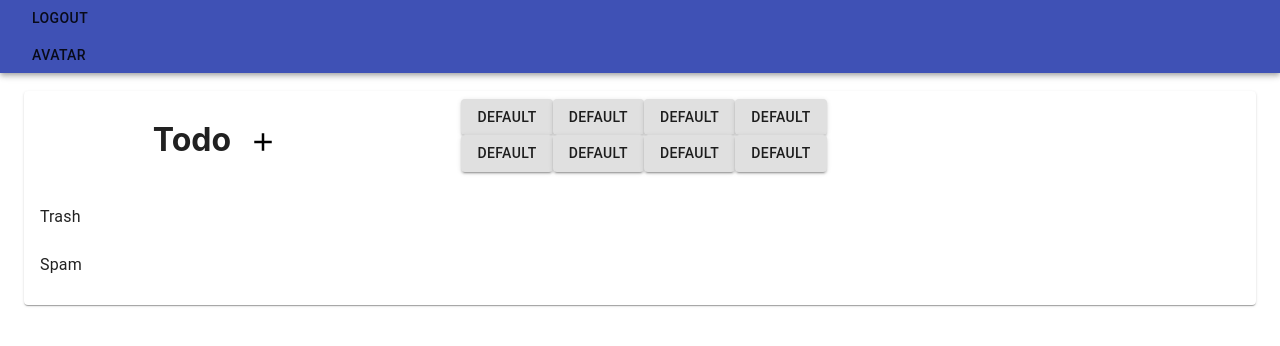
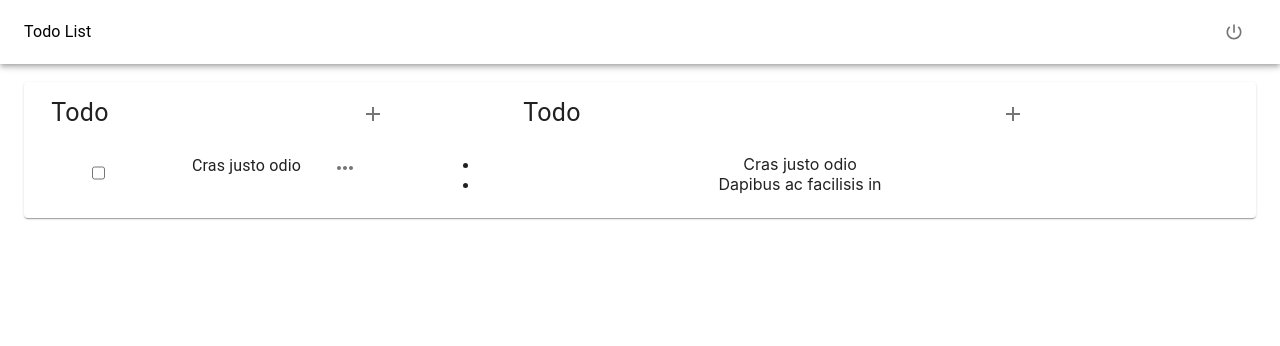
Before and after one commit to 901kartikas/todo-frontend, a React (Create React App) app: page / in a window 1280 px wide. Shown: the top 346 px of the page. Built offline with nearby package versions, Linux system fonts and the light colour scheme.

Commit message:
ok
update

```diff
--- a/src/Component/AddTodo.js
+++ b/src/Component/AddTodo.js
@@ -1,59 +1,98 @@
-import React from 'react';
+import React, { useState } from 'react';
 import { makeStyles } from '@material-ui/core/styles';
-import { Paper, Grid, Tooltip, List, Button, ListItem, ListItemText} from '@material-ui/core';
+import { Paper, Grid, Typography, IconButton, Button } from '@material-ui/core';
 import ShowTodo from './ShowTodo'
 import AddIcon from '@material-ui/icons/Add';
+import { ListGroup, ListGroupItem, Modal, ModalHeader, ModalBody, ModalFooter, Form, FormGroup, Label, Input } from 'reactstrap';
+import ModalEdit from './modalEdit'
 
 const useStyles = makeStyles((theme) => ({
-  fab: {
-    margin: theme.spacing(2),
-
-  },
   btn: {
     borderRadius: 40,
   },
   title: {
     flexDirection: 'row',
   },
-  garis:{
+  garis: {
+    border: 10,
+  },
+  menu: {
+    marginLeft: "60%",
+  },
+  typo: {
+    fontSize: "25px",
 
   },
+  btnEdit: {
+    margin: "2%",
+  },
+  btnCheck: {
+    marginRight: "10%",
+    marginLeft: "5%"
+  },
+  list1: {
+    display: "flex",
+    marginLeft: 10,
+
+  },
+  text: {
+    marginLeft: "15%"
+  },
+
 }));
 
-function ListItemLink(props) {
-  return <ListItem button component="a" {...props} />;
-}
 
-export default function SimplePaper() {
+export default function SimplePaper(props) {
   const classes = useStyles();
+  const {
+    className,
+  } = props;
+
+  const [modal, setModal] = useState(false);
+
+  const toggle = () => setModal(!modal);
+
 
   return (
 
-    <Paper   >
+    <Paper>
       <Grid container spacing={2}>
         <Grid item xs={4} >
           <div className={classes.title}>
-            <h1>Todo
-              <Tooltip title="Add" aria-label="add">
-                <Button className={classes.btn}>
-                  <AddIcon style={{ fontSize: 30, color: "#000" }} />
-                </Button>
-              </Tooltip>
-            </h1>
+            <Typography className={classes.typo}>Todo
+              {/* Button untuk modal */}
+              <IconButton className={classes.menu} onClick={toggle}><AddIcon /></IconButton >
+            </Typography>
+            <Modal isOpen={modal} toggle={toggle} className={className}>
+              <ModalHeader toggle={toggle}>Judul Todo </ModalHeader>
+              <ModalBody>
+                <FormGroup>
+                  <Input type="textarea" name="text" id="exampleText" />
+                </FormGroup>
+              </ModalBody>
+              <ModalFooter>
+                <Button color="primary" onClick={toggle}>Save</Button>
+                <Button color="secondary" onClick={toggle}>Cancel</Button>
+              </ModalFooter>
+            </Modal>
           </div>
-          <List component="nav" aria-label="secondary mailbox folders">
-            <ListItem button className={classes.garis}>
-              <ListItemText primary="Trash" />
-            </ListItem>
-            <ListItemLink href="#simple-list">
-              <ListItemText primary="Spam" />
-            </ListItemLink>
-          </List>
+
+          {/* list */}
+          <ListGroup>
+            <ListGroupItem className={classes.list1}>
+             <Input type="checkbox" name="check" id="exampleCheck" className={classes.btnCheck}/>
+              <Typography className={classes.text}>
+                Cras justo odio
+                </Typography>
+              <ModalEdit  />
+
+            </ListGroupItem>
+         </ListGroup>
         </Grid>
-        <Grid item xs={8}   >
-          <ShowTodo />
+          <Grid item xs={8}>
+            <ShowTodo />
+          </Grid>
         </Grid>
-      </Grid>
     </Paper>
 
 
--- a/src/Component/ShowTodo.js
+++ b/src/Component/ShowTodo.js
@@ -1,29 +1,56 @@
-import React from 'react';
+import React , {useState} from 'react';
 import { makeStyles } from '@material-ui/core/styles';
-import {Paper, Grid, Button} from '@material-ui/core';
+import {Paper, Grid, Typography,Button, IconButton} from '@material-ui/core';
+import { ListGroup, ListGroupItem, Modal,  ModalHeader, ModalBody, ModalFooter } from 'reactstrap';
+import AddIcon from '@material-ui/icons/Add';
 
 const useStyles = makeStyles({
   page:{
     flexDirection:'column'
+  },
+  menu:{
+    marginLeft: "60%",
+  },
+  typo:{
+    fontSize:"25px",
+
   }
 })
 
 
-export default function SimplePaper() {
+export default function SimplePaper(props) {
   const classes = useStyles();
+  const {
+
+    className
+  } = props;
+
+  const [modal, setModal] = useState(false);
+
+  const toggle = () => setModal(!modal);
 
   return (
     <div   >
       <Paper className={classes.page}  elevation={0}>
-           <Grid item xs={6}   >
-           <Button variant="contained">Default</Button>
-           <Button variant="contained">Default</Button>
-           <Button variant="contained">Default</Button>
-           <Button variant="contained">Default</Button>
-           <Button variant="contained">Default</Button>
-           <Button variant="contained">Default</Button>
-           <Button variant="contained">Default</Button>
-           <Button variant="contained">Default</Button>
+           <Grid item xs={10}>
+           <Typography className={classes.typo}>Todo
+            {/* Button untuk modal */}
+            <IconButton  className={classes.menu} onClick={toggle}><AddIcon/></IconButton>
+            </Typography>
+            <Modal isOpen={modal} toggle={toggle} className={className}>
+              <ModalHeader toggle={toggle}>Modal title</ModalHeader>
+              <ModalBody>
+                Lorem ipsum dolor sit amet, consectetur adipisicing elit, sed do eiusmod tempor incididunt ut labore et dolore magna aliqua. Ut enim ad minim veniam, quis nostrud exercitation ullamco laboris nisi ut aliquip ex ea commodo consequat. Duis aute irure dolor in reprehenderit in voluptate velit esse cillum dolore eu fugiat nulla pariatur. Excepteur sint occaecat cupidatat non proident, sunt in culpa qui officia deserunt mollit anim id est laborum.
+              </ModalBody>
+              <ModalFooter>
+                <Button color="primary" onClick={toggle}>Do Something</Button>{' '}
+                <Button color="secondary" onClick={toggle}>Cancel</Button>
+              </ModalFooter>
+            </Modal>
+           <ListGroup>
+            <ListGroupItem>Cras justo odio</ListGroupItem>
+            <ListGroupItem>Dapibus ac facilisis in</ListGroupItem>
+          </ListGroup>
            </Grid>
            </Paper>
 
--- a/src/Component/heading.js
+++ b/src/Component/heading.js
@@ -1,34 +1,46 @@
-import React from 'react';
-import { AppBar, Toolbar, Grid, Button} from '@material-ui/core'
-
-// const useStyles = makeStyles({
-//   head: {
-//     flexDirection:'column'
-//   },
+import React from 'react'
+import { AppBar, Toolbar, Grid, IconButton, Typography, makeStyles } from '@material-ui/core'
+import PowerSettingsNewIcon from '@material-ui/icons/PowerSettingsNew';
 
 
-// });
+const useStyles = makeStyles(theme => ({
+    root: {
+        backgroundColor: '#fff',
 
-export default function ButtonAppBar() {
-  // const classes = useStyles();
+    },
+    searchInput: {
+        opacity: '0.6',
+        padding: `0px ${theme.spacing(1)}px`,
+        fontSize: '0.8rem',
+        '&:hover': {
+            backgroundColor: '#f2f2f2'
+        },
+        '& .MuiSvgIcon-root': {
+            marginRight: theme.spacing(1)
+        }
+    }
+}))
 
-  return (
-    <div >
+export default function Header() {
 
-      <AppBar position="static">
-        <Toolbar>
-          <Grid Container>
-            <Grid item xs={6} sm={3} >
-              <Button>logout</Button>
-            </Grid>
-            <Grid item xs={12} sm={6}>
-              <Button>avatar</Button>
-            </Grid>
-          </Grid>
-        </Toolbar>
-      </AppBar>
+    const classes = useStyles();
 
-
-    </div>
-  );
+    return (
+        <AppBar position="static" className={classes.root}>
+            <Toolbar>
+                <Grid container
+                    alignItems="center">
+                    <Grid item>
+                        <Typography style={{color:'#000'}}>Todo List</Typography>
+                    </Grid>
+                    <Grid item sm></Grid>
+                    <Grid item>
+                        <IconButton>
+                            <PowerSettingsNewIcon fontSize="small" />
+                        </IconButton>
+                    </Grid>
+                </Grid>
+            </Toolbar>
+        </AppBar>
+    )
 }
--- /dev/null
+++ b/src/Component/modalEdit.js
@@ -0,0 +1,77 @@
+import React from 'react';
+import { makeStyles } from '@material-ui/core/styles';
+import {IconButton,Button,Dialog, DialogActions, Paper,DialogContent, DialogTitle, InputLabel, Input, FormControl, Select, MenuItem } from '@material-ui/core';
+import MoreHoriz from '@material-ui/icons/MoreHoriz';
+
+const useStyles = makeStyles((theme) => ({
+  container: {
+    display: 'flex',
+    flexWrap: 'wrap',
+  },
+  formControl: {
+    margin: theme.spacing(1),
+    minWidth: 120,
+  },
+  btnModal:{
+    marginLeft:20,
+    marginTop:-10,
+  },
+  modal:{
+    marginTop: -10,
+    marginRight:30,
+  }
+}));
+
+export default function DialogSelect() {
+  const classes = useStyles();
+  const [open, setOpen] = React.useState(false);
+  const [age, setAge] = React.useState('');
+
+  const handleChange = (event) => {
+    setAge(Number(event.target.value) || '');
+  };
+
+  const handleClickOpen = () => {
+    setOpen(true);
+  };
+
+  const handleClose = () => {
+    setOpen(false);
+  };
+
+  return (
+    <div>
+      <IconButton onClick={handleClickOpen} className={classes.btnModal}><MoreHoriz/></IconButton>
+      <Dialog disableBackdropClick disableEscapeKeyDown open={open} onClose={handleClose} className={classes.modal}>
+        <DialogTitle>Fill the form</DialogTitle>
+        <DialogContent>
+          <form className={classes.container}>
+            <FormControl className={classes.formControl}>
+              <InputLabel htmlFor="demo-dialog-native">Age</InputLabel>
+              <Select
+                native
+                value={age}
+                onChange={handleChange}
+                input={<Input id="demo-dialog-native" />}
+              >
+                <option aria-label="None" value="" />
+                <option value={10}>Ten</option>
+                <option value={20}>Twenty</option>
+                <option value={30}>Thirty</option>
+              </Select>
+            </FormControl>
+
+          </form>
+        </DialogContent>
+        <DialogActions>
+          <Button onClick={handleClose} color="primary">
+            Cancel
+          </Button>
+          <Button onClick={handleClose} color="primary">
+            Ok
+          </Button>
+        </DialogActions>
+      </Dialog>
+    </div>
+  );
+}
```
Also changed, not shown: src/Component/coba.js (added, +47 -0 lines).
